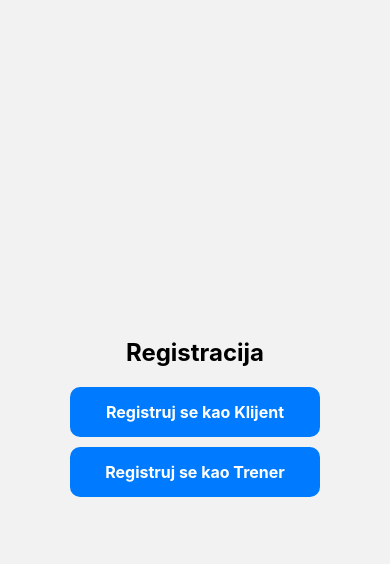
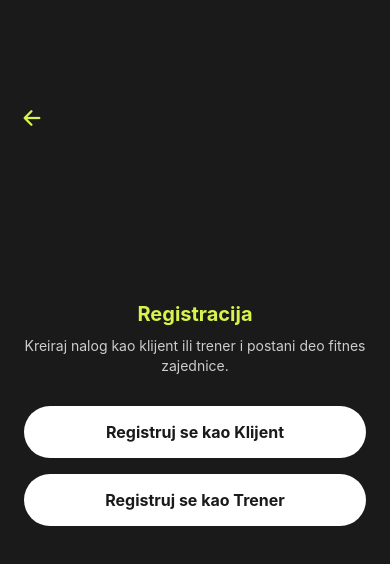
Before and after one commit to BorisCuk89/CoachBridge, a React Native app: screen /ChooseRole in a window 390 px wide. Shown: the top 564 px of the page. Built offline with nearby package versions, Linux system fonts and the light colour scheme.

Commit message:
Added style for choose my role screen.

```diff
--- a/src/screens/auth/ChooseRoleScreen.tsx
+++ b/src/screens/auth/ChooseRoleScreen.tsx
@@ -1,15 +1,43 @@
 import React from 'react';
-import {View, Text, TouchableOpacity, StyleSheet} from 'react-native';
+import {
+  View,
+  Text,
+  TouchableOpacity,
+  StyleSheet,
+  Dimensions,
+} from 'react-native';
+import Ionicons from 'react-native-vector-icons/Ionicons';
+import {useNavigation} from '@react-navigation/native';
 
-const ChooseRoleScreen = ({navigation}) => {
+const {width} = Dimensions.get('window');
+
+const ChooseRoleScreen = () => {
+  const navigation = useNavigation();
+
   return (
     <View style={styles.container}>
+      {/* Strelica nazad */}
+      <TouchableOpacity
+        style={styles.backButton}
+        onPress={() => navigation.goBack()}>
+        <Ionicons name="arrow-back" size={24} color="#d8f24e" />
+      </TouchableOpacity>
+
+      {/* Naslov */}
       <Text style={styles.title}>Registracija</Text>
+
+      {/* Motivacioni tekst */}
+      <Text style={styles.subtitle}>
+        Kreiraj nalog kao klijent ili trener i postani deo fitnes zajednice.
+      </Text>
+
+      {/* Dugmad */}
       <TouchableOpacity
         style={styles.button}
         onPress={() => navigation.navigate('RegisterClient')}>
         <Text style={styles.buttonText}>Registruj se kao Klijent</Text>
       </TouchableOpacity>
+
       <TouchableOpacity
         style={styles.button}
         onPress={() => navigation.navigate('RegisterTrainer')}>
@@ -22,15 +50,42 @@ const ChooseRoleScreen = ({navigation}) => {
 export default ChooseRoleScreen;
 
 const styles = StyleSheet.create({
-  container: {flex: 1, justifyContent: 'center', alignItems: 'center'},
-  title: {fontSize: 24, fontWeight: 'bold', marginBottom: 20},
+  container: {
+    flex: 1,
+    backgroundColor: '#1b1a1a',
+    paddingHorizontal: 24,
+    alignItems: 'center',
+    justifyContent: 'center',
+  },
+  backButton: {
+    position: 'absolute',
+    top: 105,
+    left: 20,
+  },
+  title: {
+    fontSize: 20,
+    color: '#d8f24e',
+    fontWeight: 'bold',
+    marginBottom: 10,
+  },
+  subtitle: {
+    color: '#ccc',
+    fontSize: 14,
+    textAlign: 'center',
+    marginBottom: 30,
+    lineHeight: 20,
+  },
   button: {
-    backgroundColor: '#007bff',
-    padding: 15,
-    borderRadius: 10,
-    marginBottom: 10,
-    width: 250,
+    backgroundColor: '#fff',
+    paddingVertical: 16,
+    borderRadius: 28,
+    width: width - 48,
     alignItems: 'center',
+    marginBottom: 16,
   },
-  buttonText: {color: '#fff', fontSize: 16, fontWeight: 'bold'},
+  buttonText: {
+    color: '#1b1a1a',
+    fontSize: 16,
+    fontWeight: 'bold',
+  },
 });
```
